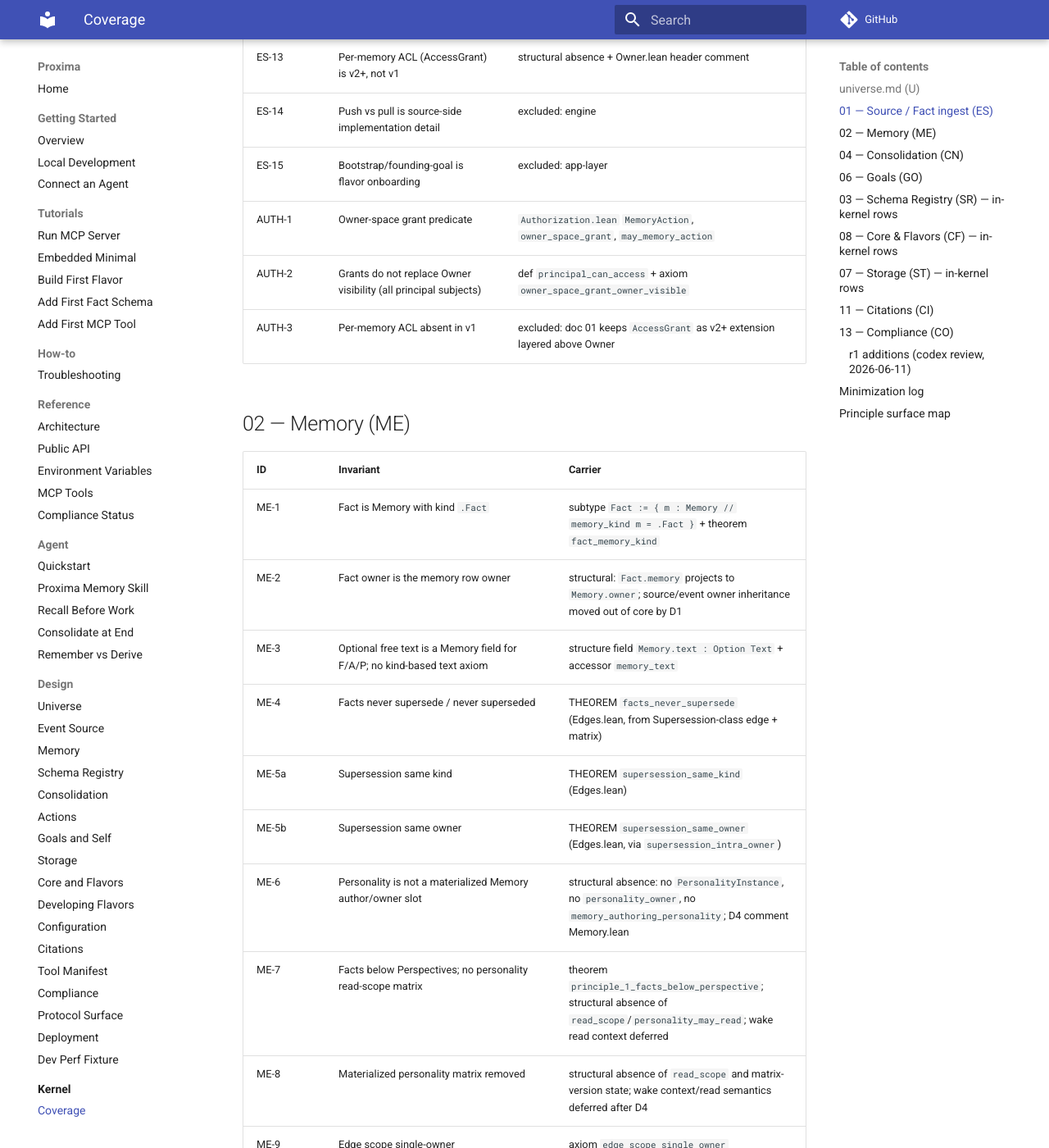
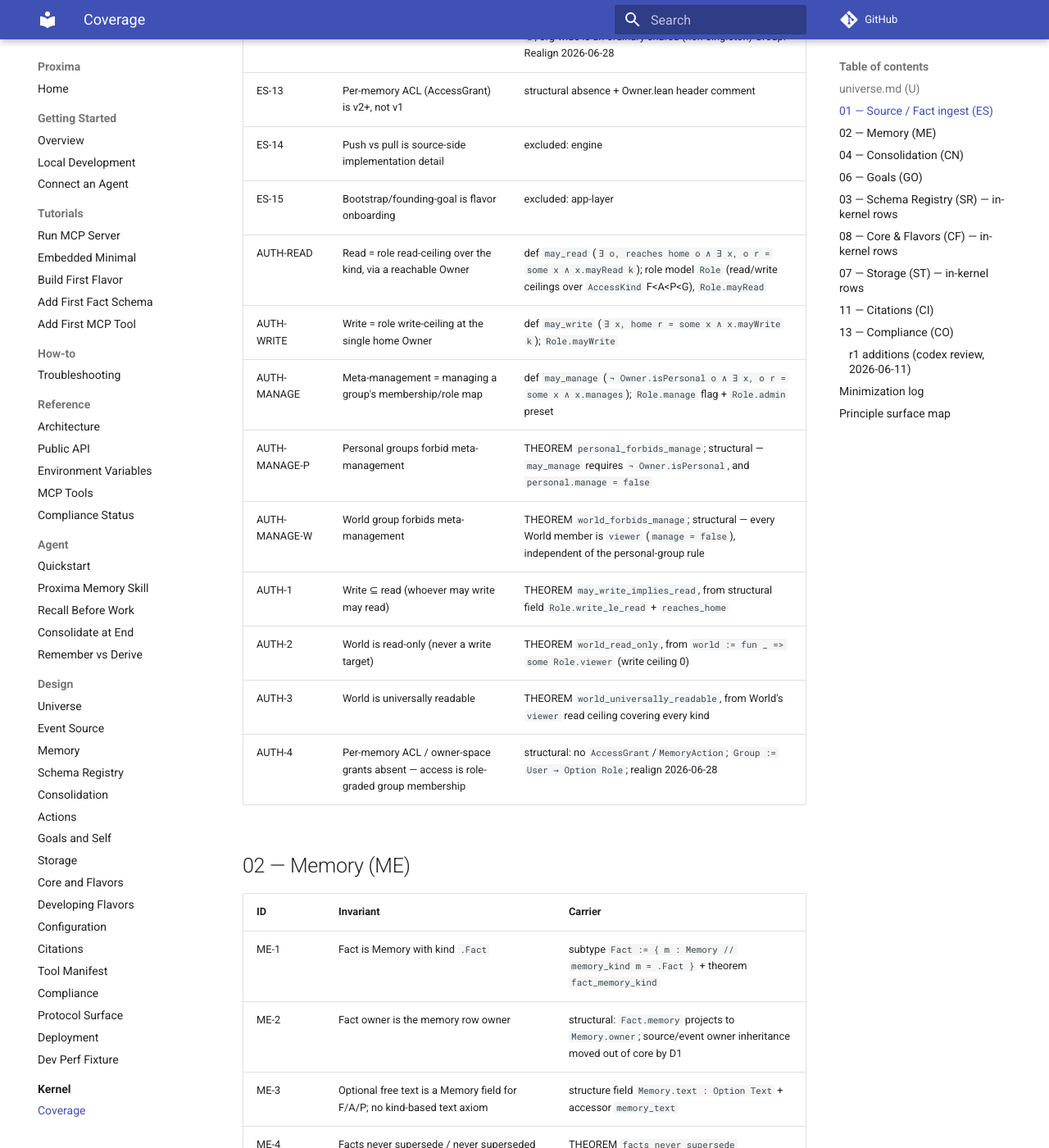
Before and after one commit to Aquilo-Solution-S/Proxima, an MkDocs documentation site: the page built from docs/lean/COVERAGE.md, in a window 1280 px wide and 1400 px high, scrolled down 2108 px. Shown: the whole window at 82% size. Built offline with MkDocs 1.6.1 and Material for MkDocs 9.7.7, drawn with Linux system fonts in a browser that asks for light colours; comment, search, counter and statistics services are not loaded; some of the changed text lies outside the part shown.

Commit message:
docs(lean): structuralize owner/role access, citations, and Instant
Continue the subtractive kernel cleanup (decision ledger D5–D9): replace
opaque axioms with structural definitions across the access layer,
citations, and the time primitive.

Owner: collapse the UserId/GroupId/Principal triad to one atom `User`.
An Owner is a Group (`User → Option Role`); a user is the auto-derived
personal singleton. A Role carries read/write ceilings over the access
ladder F<A<P<G plus a `manage` bit; `write ⊆ read` is a structural field.

Authorization: read access is group membership; write-implies-read, World
read-only, World-universal-read, and meta-management all become theorems.
Personal groups and World are provably unmanageable. Only `reaches` /
`reaches_home` (the entity share set) remain axiomatic — Authorization
drops from 10 axioms to 2, Owner from 3 to 1.

Citations: CitedObject/CitationMapping become structures; owner-match and
fact-is-fact become theorems (D6).

Prelude: `Instant := Nat` (ordered row time from Nat's `≤`), dropping the
`Instant` / `Instant.le` axioms.

COVERAGE realigned to the role-graded access model.

Co-Authored-By: Claude Opus 4.8 (1M context) <noreply@anthropic.com>

```diff
--- a/docs/lean/COVERAGE.md
+++ b/docs/lean/COVERAGE.md
@@ -28,7 +28,7 @@ with before/after counts.
 | ID | Invariant | Carrier |
 |---|---|---|
 | ES-1 | Group org → no kernel face | excluded: org has no kernel face and (Track B / S0) is absent from Core storage and identity — `Owner := Group` (a `Set User`); tenancy is a flavor/app concern. Decisions `2026-06-11-org-out-of-kernel.md`, S0 collapse, owner-ontology realign 2026-06-28 (was THEOREM `owner_org_denormalized` when Owner carried org) |
-| ES-2 | Visibility rule (group membership) | def `visible` (`requester ∈ o`) + theorem `visible_personal` |
+| ES-2 | Visibility rule (group membership) | def `visible` (`o r ≠ none`, i.e. holds any `Role`) + theorem `visible_personal` |
 | ES-3 | org never enters access or identity | structural: org absent from the kernel entirely (`Owner := Group`, a `Set User`) — decisions `2026-06-11-org-out-of-kernel.md`, owner realign 2026-06-28 |
 | ES-4 | source-ingest dedup key deterministic over source/owner/payload | excluded: source/flavor ingest metadata after D1; no core `EventId` entity |
 | ES-5 | Batch id unique within (source, owner) | excluded: per-scope engine validation with no kernel-observable face; F→A gate carries owner dimension (`ftoa_batch_exclusive`); wake context dimension deferred after D4 |
@@ -42,9 +42,15 @@ with before/after counts.
 | ES-13 | Per-memory ACL (AccessGrant) is v2+, not v1 | structural absence + Owner.lean header comment |
 | ES-14 | Push vs pull is source-side implementation detail | excluded: engine |
 | ES-15 | Bootstrap/founding-goal is flavor onboarding | excluded: app-layer |
-| AUTH-1 | Owner-space grant predicate | `Authorization.lean` `MemoryAction`, `owner_space_grant`, `may_memory_action` |
-| AUTH-2 | Grants do not replace Owner visibility (all principal subjects) | def `principal_can_access` + axiom `owner_space_grant_owner_visible` |
-| AUTH-3 | Per-memory ACL absent in v1 | excluded: doc 01 keeps `AccessGrant` as v2+ extension layered above Owner |
+| AUTH-READ | Read = role read-ceiling over the kind, via a reachable Owner | def `may_read` (`∃ o, reaches home o ∧ ∃ x, o r = some x ∧ x.mayRead k`); role model `Role` (read/write ceilings over `AccessKind` F<A<P<G), `Role.mayRead` |
+| AUTH-WRITE | Write = role write-ceiling at the single home Owner | def `may_write` (`∃ x, home r = some x ∧ x.mayWrite k`); `Role.mayWrite` |
+| AUTH-MANAGE | Meta-management = managing a group's membership/role map | def `may_manage` (`¬ Owner.isPersonal o ∧ ∃ x, o r = some x ∧ x.manages`); `Role.manage` flag + `Role.admin` preset |
+| AUTH-MANAGE-P | Personal groups forbid meta-management | THEOREM `personal_forbids_manage`; structural — `may_manage` requires `¬ Owner.isPersonal`, and `personal.manage = false` |
+| AUTH-MANAGE-W | World group forbids meta-management | THEOREM `world_forbids_manage`; structural — every World member is `viewer` (`manage = false`), independent of the personal-group rule |
+| AUTH-1 | Write ⊆ read (whoever may write may read) | THEOREM `may_write_implies_read`, from structural field `Role.write_le_read` + `reaches_home` |
+| AUTH-2 | World is read-only (never a write target) | THEOREM `world_read_only`, from `world := fun _ => some Role.viewer` (write ceiling 0) |
+| AUTH-3 | World is universally readable | THEOREM `world_universally_readable`, from World's `viewer` read ceiling covering every kind |
+| AUTH-4 | Per-memory ACL / owner-space grants absent — access is role-graded group membership | structural: no `AccessGrant`/`MemoryAction`; `Group := User → Option Role`; realign 2026-06-28 |
 
 ## 02 — Memory (ME)
 
@@ -179,8 +185,8 @@ storage-layout mechanics.
 
 | ID | Invariant | Carrier |
 |---|---|---|
-| CI-1 | Fact-only citation (citation ⇒ Fact; OPTIONAL on Facts since 2026-06-13) | structural `CitationMapping.fact : Fact`; THEOREMs `citation_fact_is_fact`, `citation_implies_fact` over the choice-def `memory_citation` |
-| CI-2 | Exactly one mapping per Fact; target is Fact; no orphans | axiom `citation_fact_injective`; THEOREMs `citation_points_back`, `citation_reverse_total`, `citation_unique_per_fact` |
+| CI-1 | Fact-only citation (citation ⇒ Fact; OPTIONAL on Facts since 2026-06-13) | structural `CitationMapping.fact : Fact`; THEOREMs `citation_fact_is_fact`, `citation_implies_fact` over table-scoped choice-def `memory_citation` |
+| CI-2 | At most one mapping per Fact in a valid mapping table; target is Fact; no orphans | validity predicate `CitationMappingUniqueByFact`; THEOREMs `citation_points_back`, `citation_points_to_row`, `citation_reverse_total`, `citation_unique_per_fact` |
 | CI-3 | A/P cite transitively via provenance | comment + CN-6 axioms |
 | CI-7/8 | Owner scoping; Fact owner = object owner | structural field `CitationMapping.owner_match`; THEOREM `citation_owner_match` |
 | CI-9 | One object ↔ N mappings | structural absence of object-side restriction |
@@ -244,10 +250,11 @@ Implemented reductions:
   to `derived_has_provenance`; per-kind shapes PROVED. Net −5.
 - Citations: CitedObject/CitationMapping are structural thin evidence
   anchors; blob storage/hash/range payload stays flavor/engine-side.
-  Fact-side pointer `memory_citation` is a choice-based DEF; primitive
-  uniqueness is `citation_fact_injective`; CI-1 (citation ⇒ Fact;
-  `fact_has_citation` retired 2026-06-13 — citations optional on Facts),
-  CI-2a, CI-2c, and owner match are PROVED.
+  Fact-side pointer `memory_citation` is a table-scoped choice-based DEF;
+  uniqueness is the table-validity predicate `CitationMappingUniqueByFact`,
+  not a global axiom; CI-1 (citation ⇒ Fact; `fact_has_citation` retired
+  2026-06-13 — citations optional on Facts), CI-2a, CI-2c, and owner match
+  are PROVED.
 - Goals: GO-1+GO-2 merged into `goal_supersession_constraints`; projections
   PROVED. −1.
 - Compliance: `suppression_owner` REMOVED (doc 13 retains the opaque key
```
Also changed, not shown: other parts of docs/lean/COVERAGE.md (+1 -1 lines), 4 other files.
